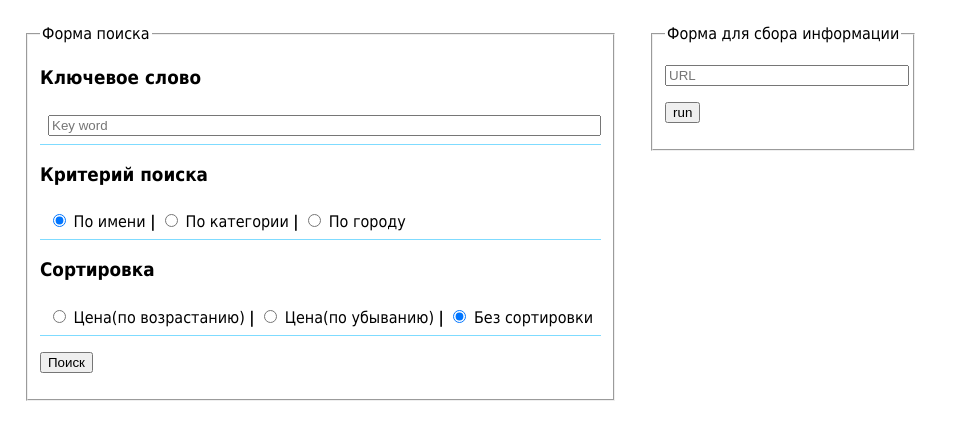
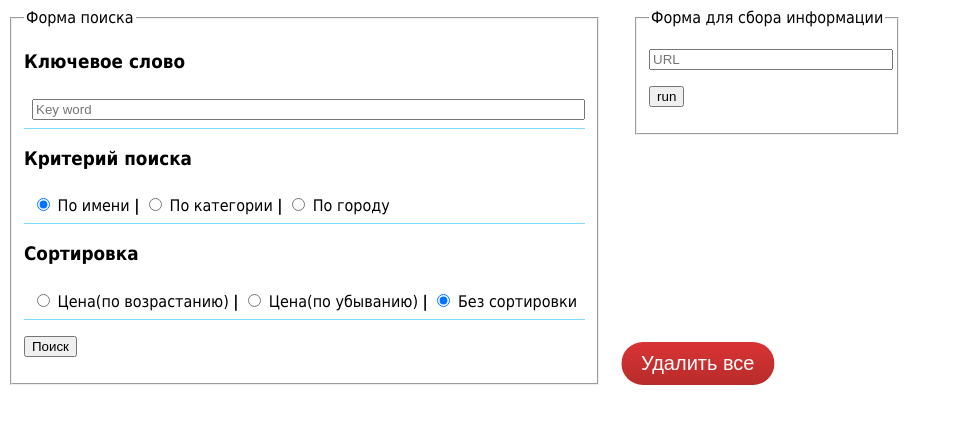
Before and after one commit to MP92/restaurants-aggregator, a PHP site: page / in a window 1280 px wide. Shown: the top 440 px of the page, without its empty margins (0-968 px from the left). Run offline with PHP 8.4, Linux system fonts and the light colour scheme; some libraries are stand-ins or nearby versions.

Commit message:
Added delete all feature, changed search method

```diff
--- a/css/style.css
+++ b/css/style.css
@@ -7,7 +7,6 @@ body {
 }
 form {
     display: inline-block;
-    padding: 1em;
 }
 
 input[type="text"] {
@@ -37,6 +36,11 @@ th {
 
 .div-left {
     float: left;
+    margin-right: 2em;
+}
+
+.div-relative {
+    position: relative;
 }
 
 .clearfix::after {
@@ -44,3 +48,34 @@ th {
     display: table;
     clear: both;
 }
+
+.btn {
+    background: #d93434;
+    background-image: -webkit-linear-gradient(top, #d93434, #b82b2b);
+    background-image: -moz-linear-gradient(top, #d93434, #b82b2b);
+    background-image: -ms-linear-gradient(top, #d93434, #b82b2b);
+    background-image: -o-linear-gradient(top, #d93434, #b82b2b);
+    background-image: linear-gradient(to bottom, #d93434, #b82b2b);
+    -webkit-border-radius: 28px;
+    -moz-border-radius: 28px;
+    border-radius: 28px;
+    font-family: Arial, serif;
+    color: #ffffff;
+    font-size: 20px;
+    padding: 10px 20px 10px 20px;
+    text-decoration: none;
+    position:absolute;
+    right: -1em;
+    bottom: 0;
+    transform: translateX(100%);
+}
+
+.btn:hover {
+    background: #3cb0fd;
+    background-image: -webkit-linear-gradient(top, #3cb0fd, #3498db);
+    background-image: -moz-linear-gradient(top, #3cb0fd, #3498db);
+    background-image: -ms-linear-gradient(top, #3cb0fd, #3498db);
+    background-image: -o-linear-gradient(top, #3cb0fd, #3498db);
+    background-image: linear-gradient(to bottom, #3cb0fd, #3498db);
+    text-decoration: none;
+}
--- a/index.php
+++ b/index.php
@@ -28,7 +28,7 @@ if ($_SERVER["REQUEST_METHOD"] == "POST") {
 </head>
 <body>
 <div class="clearfix">
-    <div class="div-left">
+    <div class="div-left div-relative">
         <form method="post">
             <fieldset>
                 <legend>Форма поиска</legend>
@@ -72,6 +72,7 @@ if ($_SERVER["REQUEST_METHOD"] == "POST") {
                 </p>
                 <p><input type="submit" value="Поиск"></p>
             </fieldset>
+            <a class="btn" href="deleteAll.php?delete" onclick="return confirm('Вы уверены?')">Удалить все</a>
         </form>
     </div>
     <div class="div-left">
```
Also changed, not shown: dao/CategoryDao.php (+11 -2 lines), dao/CityDao.php (+9 -0 lines), dao/DishDao.php (+11 -2 lines), dao/RestaurantDao.php (+9 -0 lines), deleteAll.php (added, +16 -0 lines), resources/restaurants_db.sql (added, +150 -0 lines).
